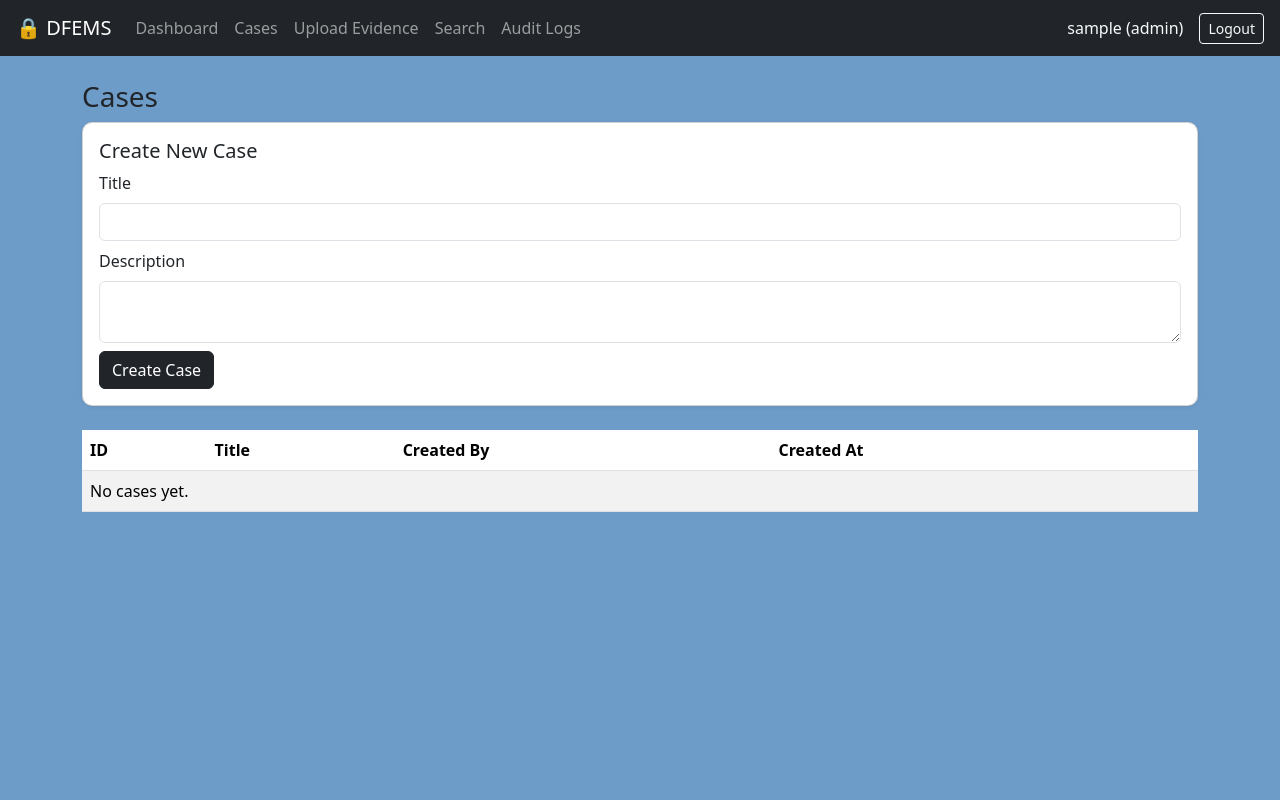
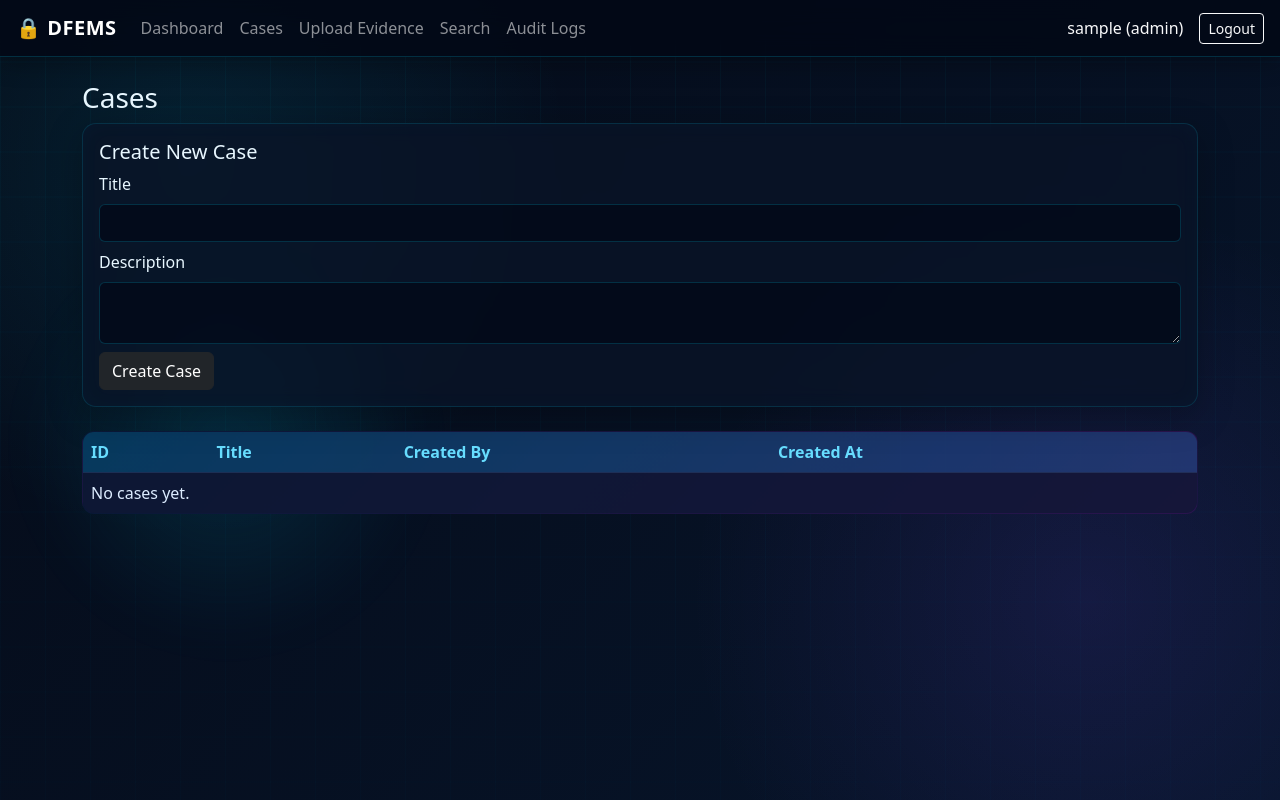
Before and after one commit to tiwariishan339-collab/DFEMS, a Flask app: page /cases in a window 1280 px wide. Run offline with Flask 3, Linux system fonts and the light colour scheme; the visitor is signed in with stand-in values (Sample User, id 1); data that the repository does not hold is empty.

Commit message:
Checkpoint existing working changes before modern UI upgrade

```diff
--- a/evidence_files/20260920114830_murder_by_ishan.txt
+++ b/evidence_files/20260920114830_murder_by_ishan.txt
@@ -1 +1 @@
-murder by ishan
+murder by Ishan not
--- a/evidence_files/20260920115228_murder_by_ishan.txt
+++ b/evidence_files/20260920115228_murder_by_ishan.txt
@@ -1 +1 @@
-murder by abhishek
+murder by abhi
--- a/static/style.css
+++ b/static/style.css
@@ -1,10 +1,317 @@
+:root {
+    --bg-dark: #050b18;
+    --bg-blue: #07152b;
+    --cyan: #00d9ff;
+    --purple: #7c4dff;
+    --text-light: #e8f7ff;
+}
+
+/* Main background */
 body {
-    background-color: #6e9cc9;
+    min-height: 100vh;
+    margin: 0;
+    color: var(--text-light);
+
+    background:
+        radial-gradient(circle at 15% 20%, rgba(0, 217, 255, 0.10), transparent 30%),
+        radial-gradient(circle at 85% 75%, rgba(124, 77, 255, 0.12), transparent 32%),
+        linear-gradient(135deg, var(--bg-dark), var(--bg-blue));
+
+    background-attachment: fixed;
+    overflow-x: hidden;
+
+    position: relative;
 }
+
+/* Cyber grid */
+body::before {
+    content: "";
+    position: fixed;
+    inset: 0;
+
+    background-image:
+        linear-gradient(rgba(0, 217, 255, 0.045) 1px, transparent 1px),
+        linear-gradient(90deg, rgba(0, 217, 255, 0.045) 1px, transparent 1px);
+
+    background-size: 45px 45px;
+
+    mask-image: linear-gradient(
+        to bottom,
+        rgba(0,0,0,0.9),
+        rgba(0,0,0,0.35)
+    );
+
+    pointer-events: none;
+    z-index: -2;
+
+    animation: gridMove 18s linear infinite;
+}
+
+/* Soft glowing background */
+body::after {
+    content: "";
+    position: fixed;
+    width: 420px;
+    height: 420px;
+
+    left: -120px;
+    top: 180px;
+
+    background: radial-gradient(
+        circle,
+        rgba(0, 217, 255, 0.13),
+        transparent 68%
+    );
+
+    filter: blur(25px);
+    pointer-events: none;
+    z-index: -1;
+
+    animation: glowMove 10s ease-in-out infinite alternate;
+}
+
+/* Grid movement */
+@keyframes gridMove {
+    from {
+        transform: translateY(0);
+    }
+
+    to {
+        transform: translateY(45px);
+    }
+}
+
+/* Glow movement */
+@keyframes glowMove {
+    from {
+        transform: translate(0, 0);
+    }
+
+    to {
+        transform: translate(180px, 70px);
+    }
+}
+
+
+/* =========================================
+   Navbar
+   ========================================= */
+
+.navbar {
+    background: rgba(3, 9, 22, 0.88) !important;
+
+    backdrop-filter: blur(12px);
+    -webkit-backdrop-filter: blur(12px);
+
+    border-bottom: 1px solid rgba(0, 217, 255, 0.18);
+
+    box-shadow:
+        0 4px 25px rgba(0, 0, 0, 0.35);
+}
+
+.navbar-brand {
+    font-weight: 700;
+    letter-spacing: 0.5px;
+}
+
+.nav-link {
+    transition: 0.25s ease;
+}
+
+.nav-link:hover {
+    color: var(--cyan) !important;
+    text-shadow: 0 0 10px rgba(0, 217, 255, 0.6);
+}
+
+
+/* =========================================
+   Main Cards
+   ========================================= */
+
 .card {
-    border-radius: 10px;
-    box-shadow: 0 1px 4px rgba(0,0,0,0.08);
+    background: rgba(9, 20, 39, 0.78);
+
+    color: var(--text-light);
+
+    border: 1px solid rgba(0, 217, 255, 0.14);
+
+    border-radius: 14px;
+
+    box-shadow:
+        0 10px 35px rgba(0, 0, 0, 0.25),
+        inset 0 0 25px rgba(0, 217, 255, 0.025);
+
+    backdrop-filter: blur(10px);
+    -webkit-backdrop-filter: blur(10px);
+
+    transition: transform 0.25s ease,
+                border-color 0.25s ease,
+                box-shadow 0.25s ease;
 }
+
+.card:hover {
+    transform: translateY(-3px);
+
+    border-color: rgba(0, 217, 255, 0.35);
+
+    box-shadow:
+        0 12px 40px rgba(0, 0, 0, 0.35),
+        0 0 20px rgba(0, 217, 255, 0.08);
+}
+
+
+/* =========================================
+   Forms
+   ========================================= */
+
+.form-control,
+.form-select {
+    background: rgba(3, 10, 24, 0.75);
+    color: white;
+
+    border: 1px solid rgba(0, 217, 255, 0.18);
+}
+
+.form-control:focus,
+.form-select:focus {
+    background: rgba(3, 10, 24, 0.9);
+    color: white;
+
+    border-color: var(--cyan);
+
+    box-shadow:
+        0 0 0 0.15rem rgba(0, 217, 255, 0.12),
+        0 0 15px rgba(0, 217, 255, 0.08);
+}
+
+.form-control::placeholder {
+    color: rgba(232, 247, 255, 0.45);
+}
+
+
+/* =========================================
+   Buttons
+   ========================================= */
+
+.btn-primary {
+    border: none;
+
+    background: linear-gradient(
+        135deg,
+        #008fb3,
+        #5360d8
+    );
+
+    box-shadow:
+        0 5px 18px rgba(0, 217, 255, 0.15);
+
+    transition: 0.25s ease;
+}
+
+.btn-primary:hover {
+    transform: translateY(-1px);
+
+    box-shadow:
+        0 7px 24px rgba(0, 217, 255, 0.28);
+}
+
+
+/* =========================================
+   Tables
+   ========================================= */
+
+.table {
+    color: var(--text-light);
+}
+
+.table thead {
+    background: rgba(0, 217, 255, 0.08);
+}
+
+.table tbody tr {
+    border-color: rgba(255, 255, 255, 0.06);
+}
+
+.table tbody tr:hover {
+    background: rgba(0, 217, 255, 0.045);
+}
+
+
+/* =========================================
+   Code / Hash display
+   ========================================= */
+
 code {
     word-break: break-all;
+
+    color: #72e9ff;
+
+    background: rgba(0, 217, 255, 0.06);
+
+    padding: 3px 6px;
+    border-radius: 5px;
 }
+
+
+/* =========================================
+   Alerts
+   ========================================= */
+
+.alert {
+    background: rgba(8, 20, 38, 0.88);
+    border-radius: 10px;
+    backdrop-filter: blur(8px);
+}
+
+
+/* =========================================
+   Scrollbar
+   ========================================= */
+
+::-webkit-scrollbar {
+    width: 8px;
+}
+
+::-webkit-scrollbar-track {
+    background: #030815;
+}
+
+::-webkit-scrollbar-thumb {
+    background: #164b63;
+    border-radius: 10px;
+}
+
+::-webkit-scrollbar-thumb:hover {
+    background: #087f9f;
+}
+.table.table-striped {
+    background: linear-gradient(
+        135deg,
+        rgba(8, 25, 55, 0.95),
+        rgba(45, 20, 80, 0.95)
+    );
+
+    color: #e8f6ff;
+    border: 1px solid rgba(80, 180, 255, 0.25);
+    border-radius: 12px;
+    overflow: hidden;
+}
+
+/* Table heading */
+.table.table-striped thead th {
+    background: rgba(0, 180, 255, 0.12);
+    color: #67ddff;
+    border-color: rgba(100, 180, 255, 0.15);
+}
+
+/* Table rows */
+.table.table-striped tbody td {
+    background: rgba(15, 25, 55, 0.75);
+    color: #dcecff;
+    border-color: rgba(150, 150, 255, 0.12);
+}
+
+.created by {
+    color: #ffffff important;
+    font-weight: 600;
+}
--- a/templates/case_detail.html
+++ b/templates/case_detail.html
@@ -3,7 +3,7 @@
 {% block content %}
 <h3>{{ case.title }}</h3>
 <p>{{ case.description }}</p>
-<p class="text-muted">Created by {{ case.created_by }} on {{ case.created_at }}</p>
+<p class="CREATED-BY">Created by {{ case.created_by }} on {{ case.created_at }}</p>
 <a href="{{ url_for('case_report', case_id=case.id) }}" class="btn btn-outline-secondary mb-3">📄 Download PDF Report</a>
 
 <h5>Evidence in this case</h5>
```
Also changed, not shown: evidence_files/20260928115338_ishan.12.jpg (added), 1 other file.
